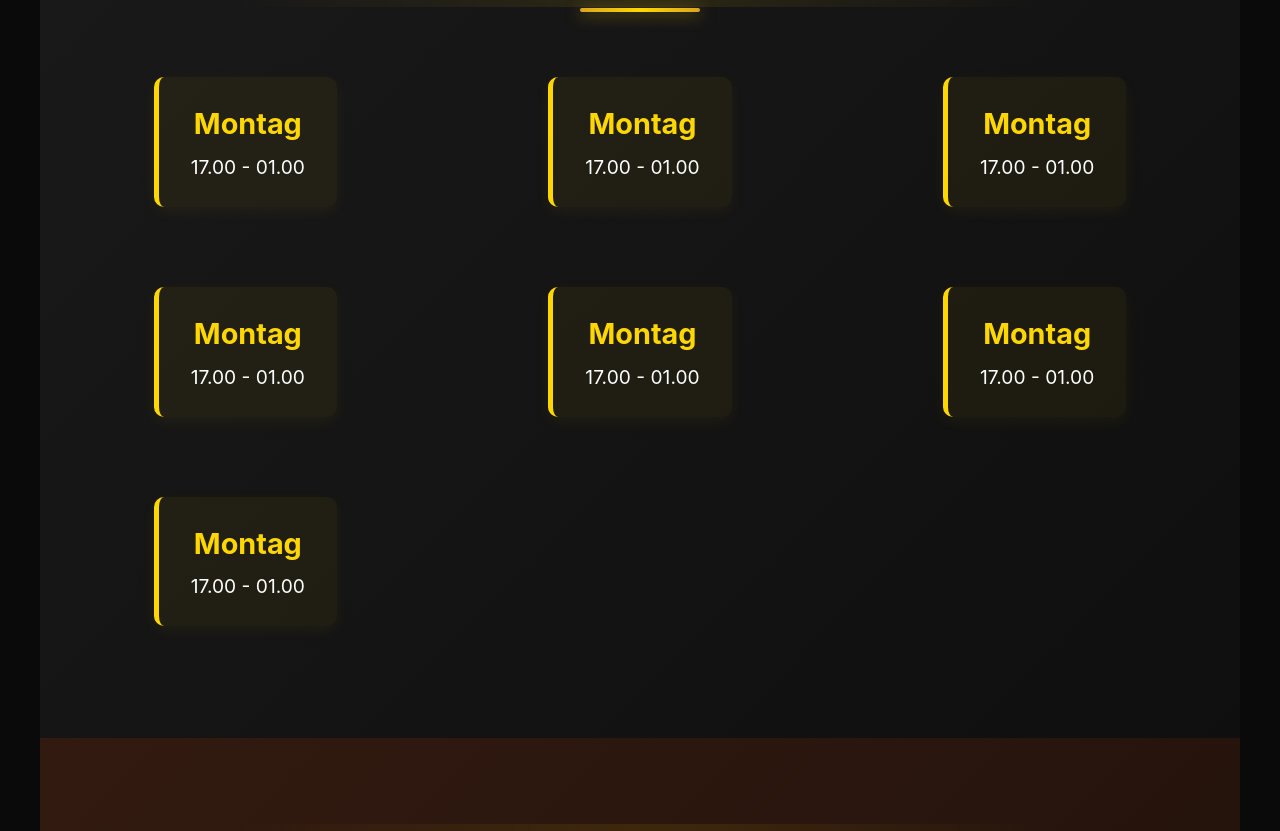
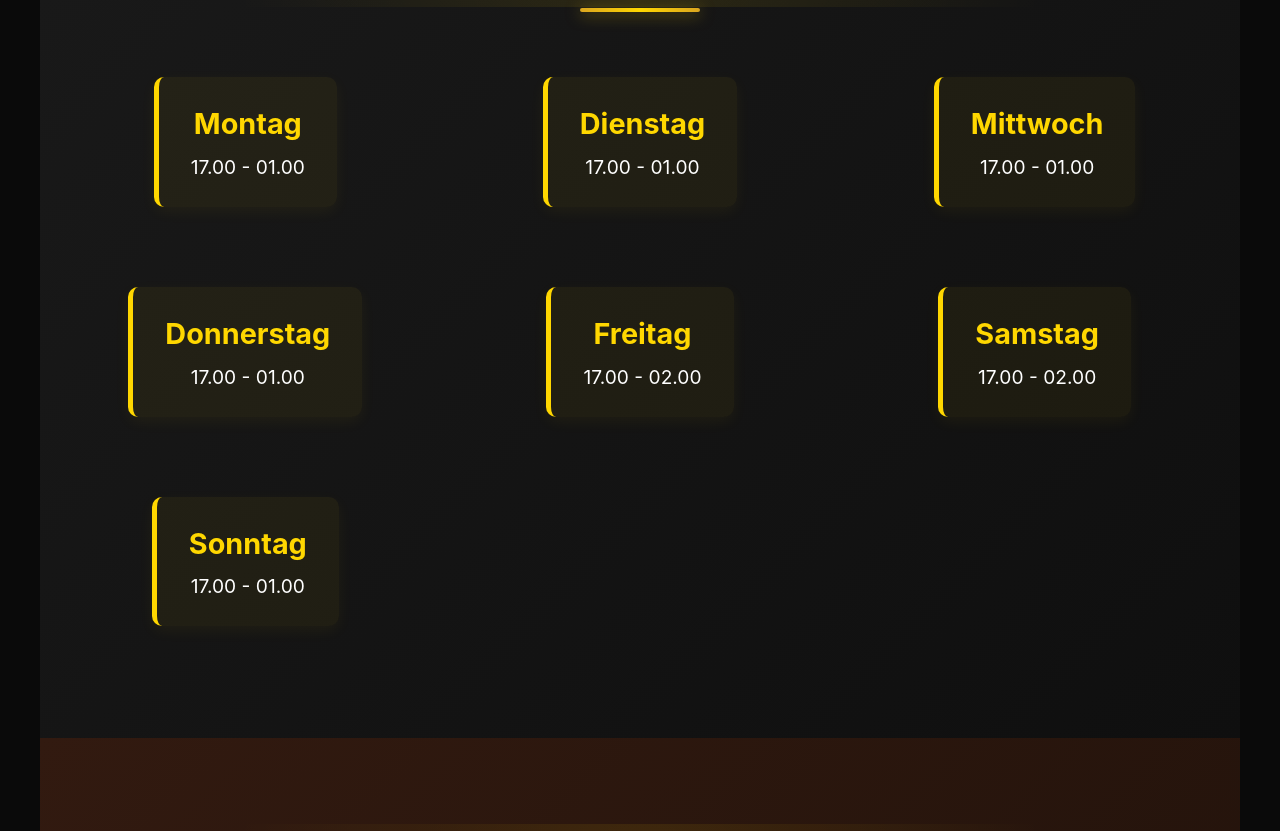
Before and after one commit to Emmet03/Emmet03.github.io, a plain HTML site: page TestHomepage/index.html in a window 1280 px wide. Shown: the part 1001-1832 px from the top of the page. Drawn offline with Linux system fonts and the light colour scheme.

Commit message:
Update index.html

```diff
--- a/TestHomepage/index.html
+++ b/TestHomepage/index.html
@@ -47,27 +47,27 @@
                 <p>17.00 - 01.00</p>
             </div>
             <div class="Wochentag">
-                <h2>Montag</h2>
+                <h2>Dienstag</h2>
                 <p>17.00 - 01.00</p>
             </div>
             <div class="Wochentag">
-                <h2>Montag</h2>
+                <h2>Mittwoch</h2>
                 <p>17.00 - 01.00</p>
             </div>
             <div class="Wochentag">
-                <h2>Montag</h2>
+                <h2>Donnerstag</h2>
                 <p>17.00 - 01.00</p>
             </div>
             <div class="Wochentag">
-                <h2>Montag</h2>
-                <p>17.00 - 01.00</p>
+                <h2>Freitag</h2>
+                <p>17.00 - 02.00</p>
             </div>
             <div class="Wochentag">
-                <h2>Montag</h2>
-                <p>17.00 - 01.00</p>
+                <h2>Samstag</h2>
+                <p>17.00 - 02.00</p>
             </div>
             <div class="Wochentag">
-                <h2>Montag</h2>
+                <h2>Sonntag</h2>
                 <p>17.00 - 01.00</p>
             </div>
         </div>
```
